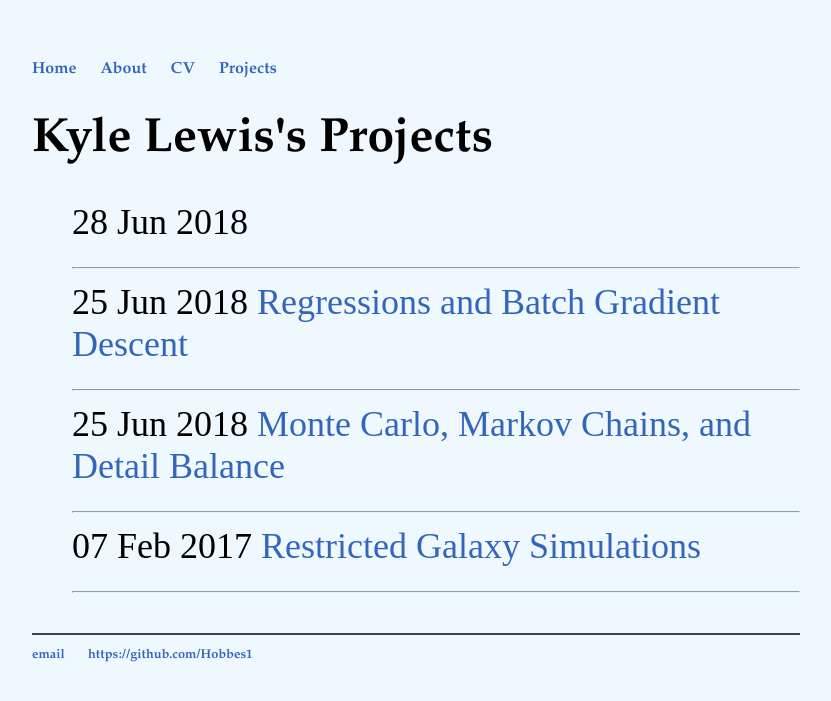
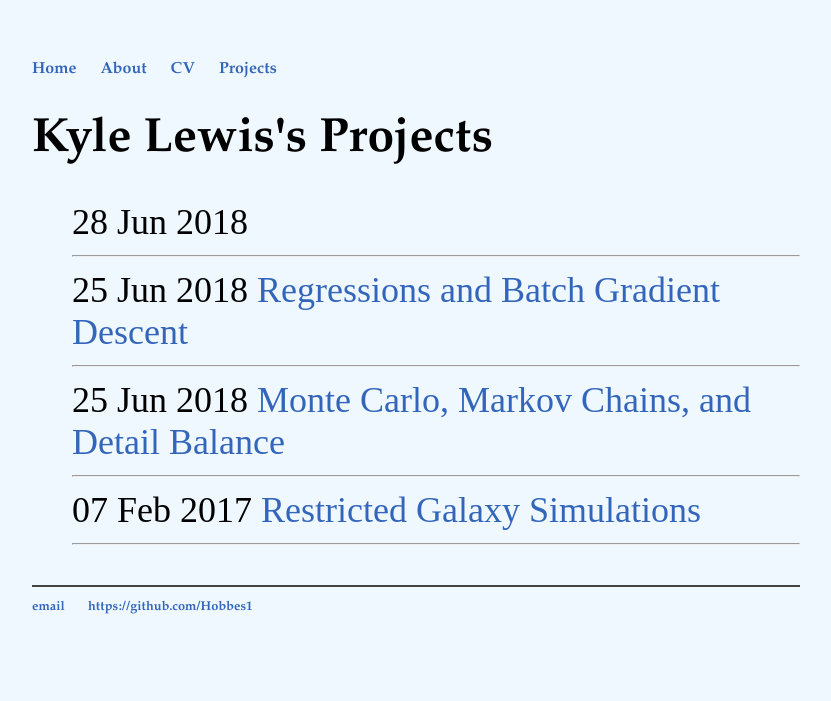
Before and after one commit to Kyle-Lewis/Kyle-Lewis.github.io, a Jekyll site: the page built from projects/index.html, in a window 1280 px wide. Shown: the top 701 px of the page, without its empty margins (224-1055 px from the left). Built offline with Jekyll 4.4.1, drawn with Linux system fonts in a browser that asks for light colours.

Commit message:
script update

```diff
--- a/projects/index.html
+++ b/projects/index.html
@@ -8,7 +8,7 @@ title: Kyle Lewis's Projects
 
 	{% for post in site.posts %}
       <li><span>{{ post.date | date_to_string }}</span> <a href="{{ post.url }}" title="{{ post.title }}">{{ post.title }}</a></li>
-      <img src="{{ post.image }}" style="padding-bottom:0.5em; width:25%; margin-left:auto; margin-right:auto; display:block;" />
+<!--       <img src="{{ post.image }}" style="padding-bottom:0.5em; width:25%; margin-left:auto; margin-right:auto; display:block;" /> -->
       <hr>
     {% endfor %}
 
```
